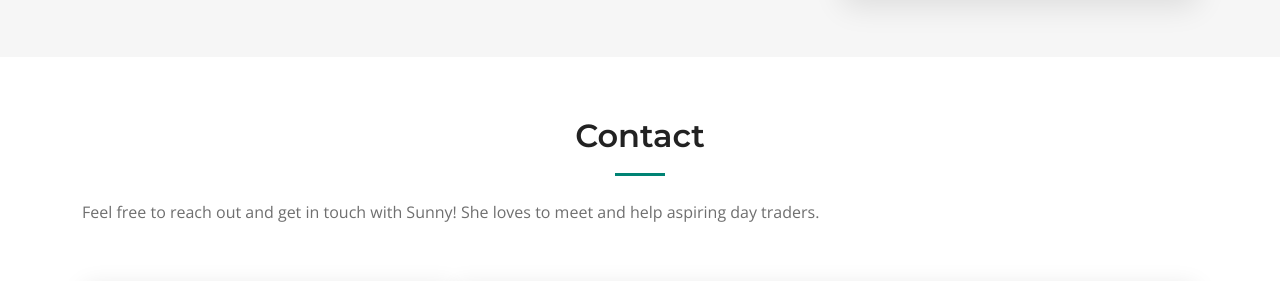
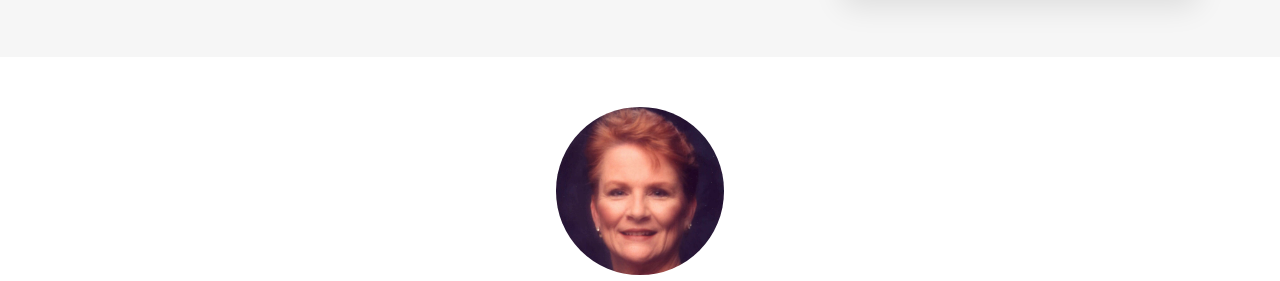
Before and after one commit to smkattoula/money-mentor-client-site, a plain HTML site: page index.html in a window 1280 px wide. Shown: the part 6875-7156 px from the top of the page. Drawn offline with nearby package versions, Linux system fonts and the light colour scheme.

Commit message:
add profile picture to contact section

```diff
--- a/assets/css/main.css
+++ b/assets/css/main.css
@@ -1911,6 +1911,13 @@ section {
   background: rgba(0, 131, 116, 0.8);
 }
 
+.profile-img {
+  margin-bottom: 10px;
+  margin-top: -10px;
+  border-radius: 50%;
+  width: 15%;
+}
+
 @keyframes animate-loading {
   0% {
     transform: rotate(0deg);
--- a/index.html
+++ b/index.html
@@ -48,7 +48,6 @@
   </section><!-- End Top Bar -->
 
   <header id="header" class="header d-flex align-items-center">
-
     <div class="container-fluid container-xl d-flex align-items-center justify-content-between">
       <a href="index.html" class="logo d-flex align-items-center">
         <!-- Uncomment the line below if you also wish to use an image logo -->
@@ -219,7 +218,7 @@
           <div class="col-lg-6">
 
             <div class="stats-item d-flex align-items-center">
-              <span data-purecounter-start="0" data-purecounter-end="10" data-purecounter-duration=".5" class="purecounter"></span><span class="k-suffix">K</span>
+              <span data-purecounter-start="0" data-purecounter-end="10" data-purecounter-duration="1" class="purecounter"></span><span class="k-suffix">K</span>
               <p><strong>Sunny has helped more than 10,000+</strong> day traders with designing their own systems, from individuals with $5,000 to trade to highly placed institutional traders managing billions of dollars.</p>
             </div><!-- End Stats Item -->
 
@@ -573,6 +572,7 @@
       <div class="container" data-aos="fade-up">
 
         <div class="section-header">
+          <img src="assets/img/sunny.jpg" class="profile-img" alt="Picture of Sunny J. Harris">
           <h2>Contact</h2>
           <p>Feel free to reach out and get in touch with Sunny! She loves to meet and help aspiring day traders.</p>
         </div>
```
